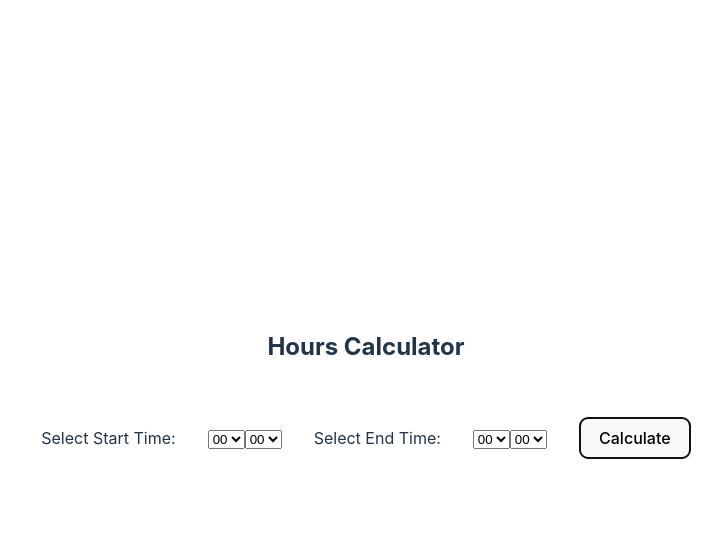
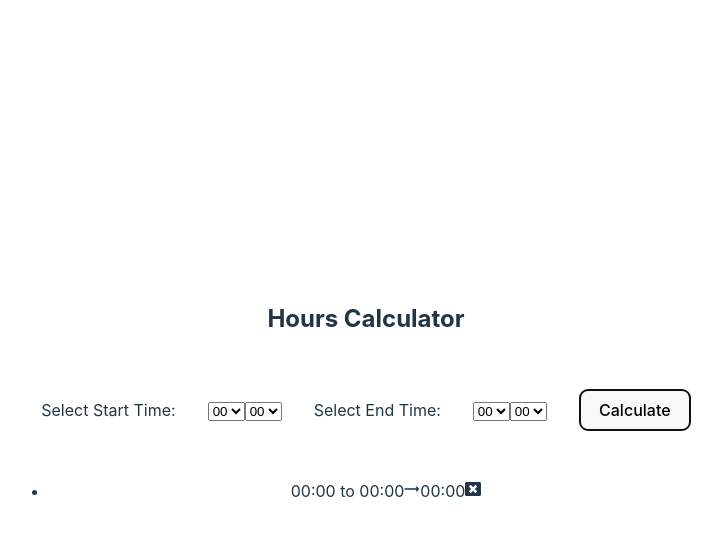
Before and after one commit to Sabrinadomin/hoursCalculator, a React (Vite) app: page / in a window 1280 px wide. Both pictures are taken after a click on the button "Calculate". Shown: the top 536 px of the page, without its empty margins (274-996 px from the left). Built offline with nearby package versions, Linux system fonts and the light colour scheme.

Commit message:
Added method to show user inputs. Added delete button on user inputs.

```diff
--- a/package.json
+++ b/package.json
@@ -10,7 +10,8 @@
   },
   "dependencies": {
     "react": "^18.2.0",
-    "react-dom": "^18.2.0"
+    "react-dom": "^18.2.0",
+    "react-icons": "^4.7.1"
   },
   "devDependencies": {
     "@types/react": "^18.0.27",
--- a/src/App.tsx
+++ b/src/App.tsx
@@ -1,4 +1,6 @@
 import React, { FormEventHandler } from "react";
+import { CgArrowLongRight } from "react-icons/cg";
+import { FaWindowClose } from "react-icons/fa";
 import "./App.css";
 
 type Props = {
@@ -10,6 +12,7 @@ interface State {
 	minutes: string[];
   sentInputs: string[];
   timeCalculated: string[];
+	totalSeconds: number;
 }
 
 interface Hour {
@@ -26,6 +29,7 @@ class App extends React.Component<Props, State> {
 			minutes: [],
 			sentInputs: [],
 			timeCalculated: [],
+			totalSeconds: 0,
 		};
 	}
 
@@ -48,6 +52,20 @@ class App extends React.Component<Props, State> {
 		return <option value={item} key={item} >{item.padStart(2, "0")}</option>;
 	}
 
+	mountResult = (input: string, index: number) => {
+		return <li key={index}>
+			{input}
+			<CgArrowLongRight className='li-arrow'/>
+			{this.state.timeCalculated[index]}
+			<span className='delete'>
+				<FaWindowClose
+					// onClick={ (e) => this.deleteTask(e, index) }
+					className='delete'
+				/>
+			</span>
+		</li>;
+	};
+
 	timeStringToSeconds(timeString: string): number {
 		const [hours, minutes] = timeString.split(":").map((str) => parseInt(str, 10));
 		return hours * 3600 + minutes * 60;
@@ -60,15 +78,16 @@ class App extends React.Component<Props, State> {
 	secondsToTimeString(totalSeconds: number): string {
 		const hours = Math.floor(totalSeconds / 3600);
 		const minutes = Math.floor((totalSeconds - hours * 3600) / 60);
-		return `${hours.toString().padStart(2, "0")}:${minutes.toString().padStart(2, "0")}`;
+		return `${this.formatTime({hour: hours.toString(), minute: minutes.toString()})}`;
 	}
 
 	formatTime(hour: Hour): string {
-		return `${hour.hour.padStart(2, "0")}: ${hour.minute.padStart(2, "0")}`;
+		return `${hour.hour.padStart(2, "0")}:${hour.minute.padStart(2, "0")}`;
 	}
 
 	handleSubmit: FormEventHandler<HTMLFormElement> = (event) => {
 		event.preventDefault();
+		const { totalSeconds } = this.state;
 		const form = event.target as HTMLFormElement;
 		const startHourSelect = form.elements.namedItem("start-time-hour") as HTMLInputElement;
 		const startMinutesSelect = form.elements.namedItem("start-time-minute") as HTMLInputElement;
@@ -80,29 +99,19 @@ class App extends React.Component<Props, State> {
 
 		const startTimeSeconds = this.timeStringToSeconds(this.formatTime({ hour: startHour, minute: startMinutes }));
 		const endTimeSeconds = this.timeStringToSeconds(this.formatTime({ hour: endHour, minute: endMinutes }));
-		const formattedInput = `${startHour.padStart(2,)}:${startMinutes} to ${endHour}:${endMinutes} => `;
+		const formattedInput = `${this.formatTime({hour: startHour, minute: startMinutes})} to ${this.formatTime({hour: endHour, minute: endMinutes})}`;
 
 		const seconds = this.calculateHours(startTimeSeconds, endTimeSeconds);
+
 		this.setState(state => ({
 			sentInputs: [...state.sentInputs, formattedInput],
-			timeCalculated: [...state.timeCalculated, this.secondsToTimeString(seconds)]
+			timeCalculated: [...state.timeCalculated, this.secondsToTimeString(seconds)],
+			totalSeconds: totalSeconds + seconds
 		}));
-
-		console.log(this.state);
-		console.log(formattedInput + this.secondsToTimeString(seconds));
-
 	};
 
 	render() {
-		const hours = [];
-		const minutes = [];
-		for (let i = 0; i < 24; i++) {
-			hours.push(i.toString());
-		}
-
-		for (let i = 0; i < 60; i++) {
-			minutes.push(i.toString());
-		}
+		const { sentInputs, hours, minutes, totalSeconds } = this.state;
 
 		return (
 			<div>
@@ -127,6 +136,12 @@ class App extends React.Component<Props, State> {
 					</select>
 					<button type="submit">Calculate</button>
 				</form>
+
+				<ul>
+					{ sentInputs.map((input, index) => (this.mountResult(input, index))) }
+				</ul>
+
+				{totalSeconds !== 0 ? <p>Total Hours: {this.secondsToTimeString(totalSeconds)}</p> : ""}
 			</div>
 
 
```
Also changed, not shown: 1 other file (tests, documents, lock files or other folders).
